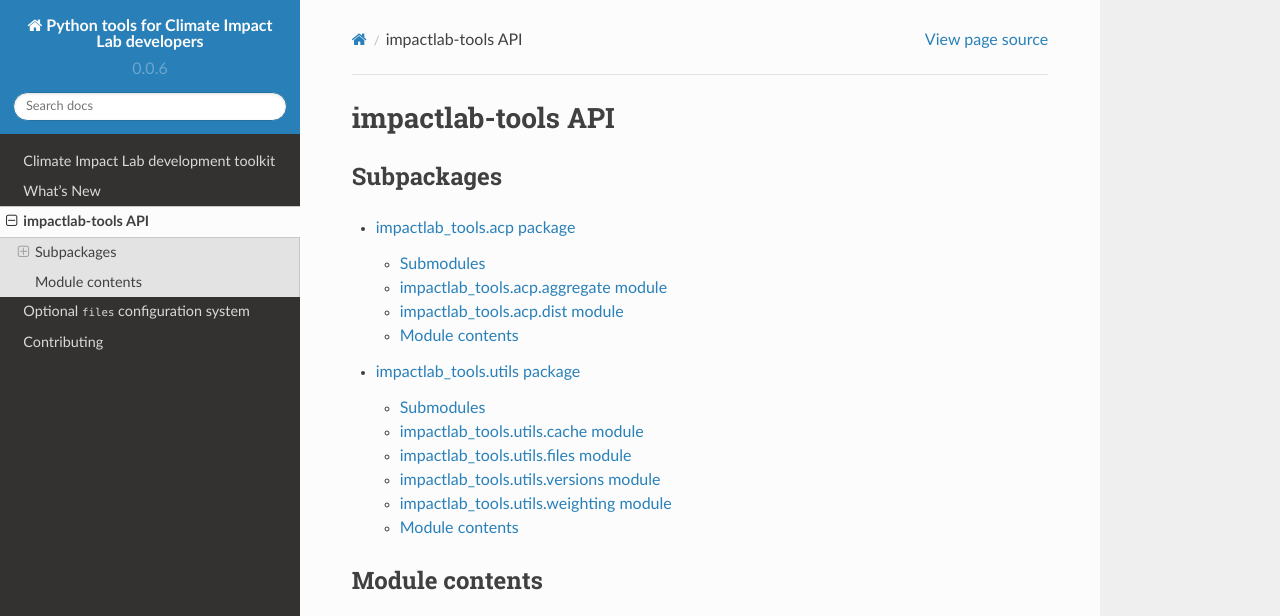
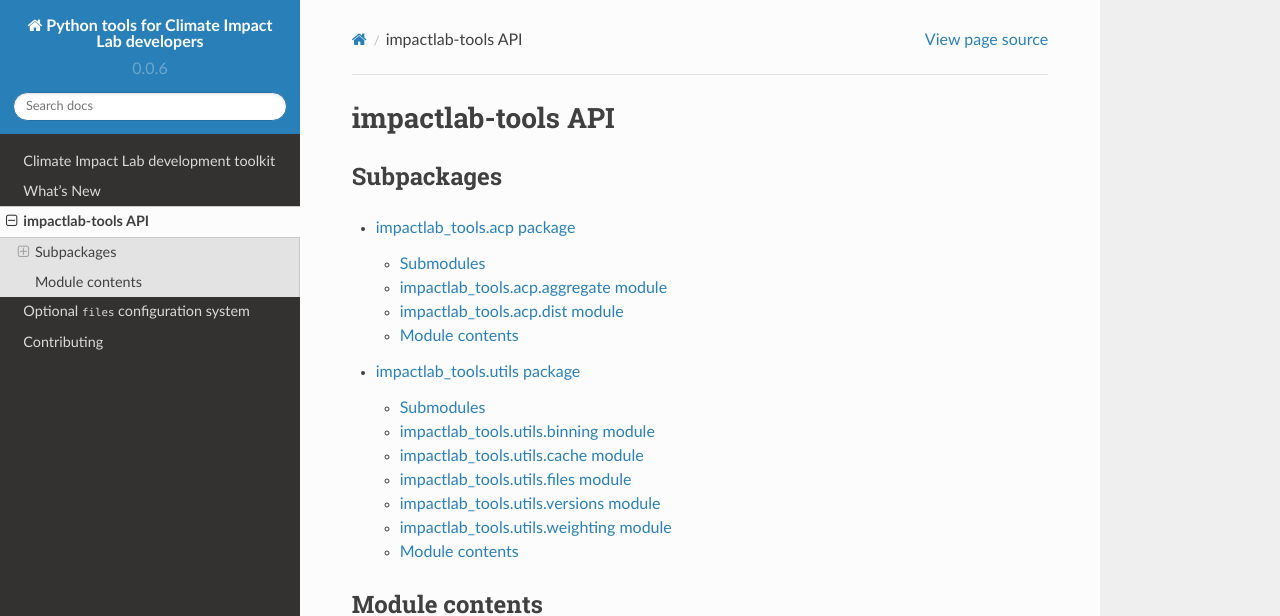
Before and after one commit to ClimateImpactLab/impactlab-tools, a Sphinx documentation site: the page built from docs/impactlab_tools.rst, in a window 1280 px wide and 933 px high, cut to the strip 0-616 px from the top of the window. Built offline with Sphinx 7.4.7 and the Read the Docs theme 2.0.0, drawn with Linux system fonts in a browser that asks for light colours.

Commit message:
add binning docs

```diff
--- a/docs/impactlab_tools.utils.rst
+++ b/docs/impactlab_tools.utils.rst
@@ -3,6 +3,14 @@ impactlab_tools.utils package
 
 Submodules
 ----------
+
+impactlab_tools.utils.binning module
+------------------------------------
+
+.. automodule:: impactlab_tools.utils.binning
+    :members:
+    :undoc-members:
+    :show-inheritance:
 
 impactlab_tools.utils.cache module
 ----------------------------------
```
